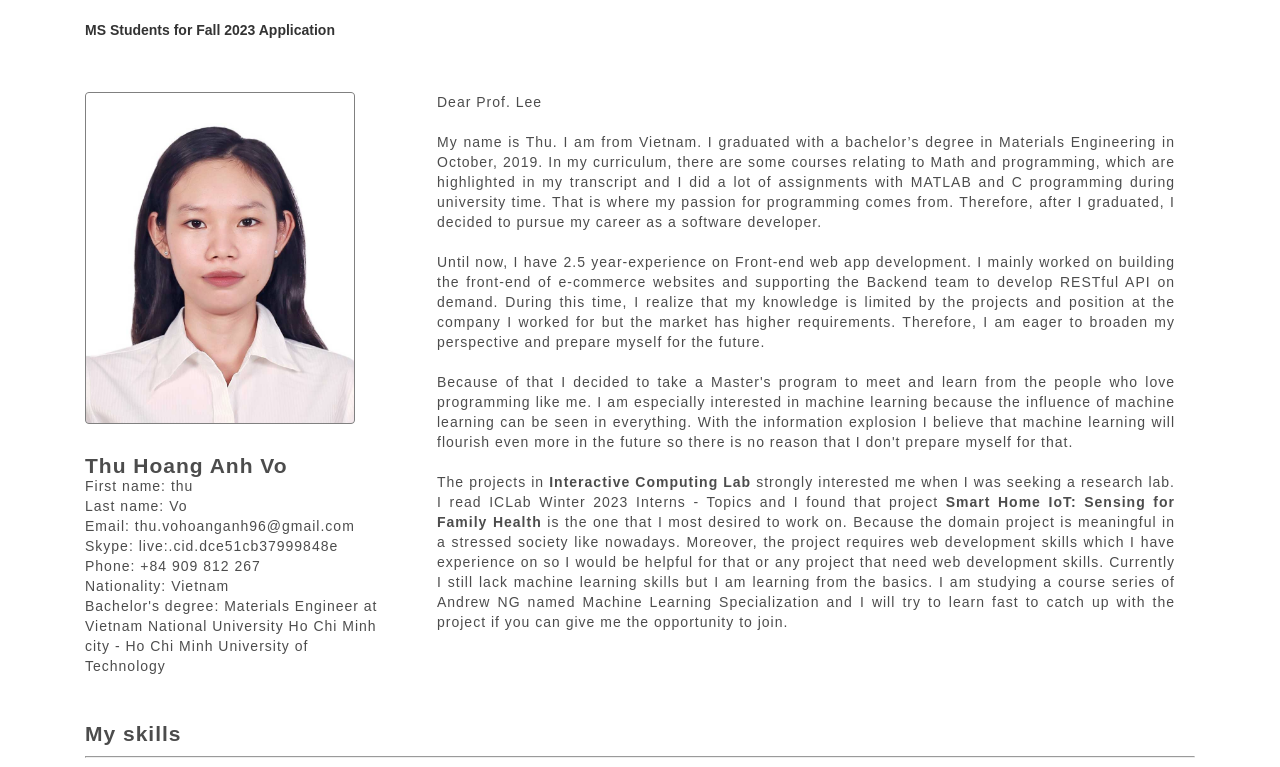
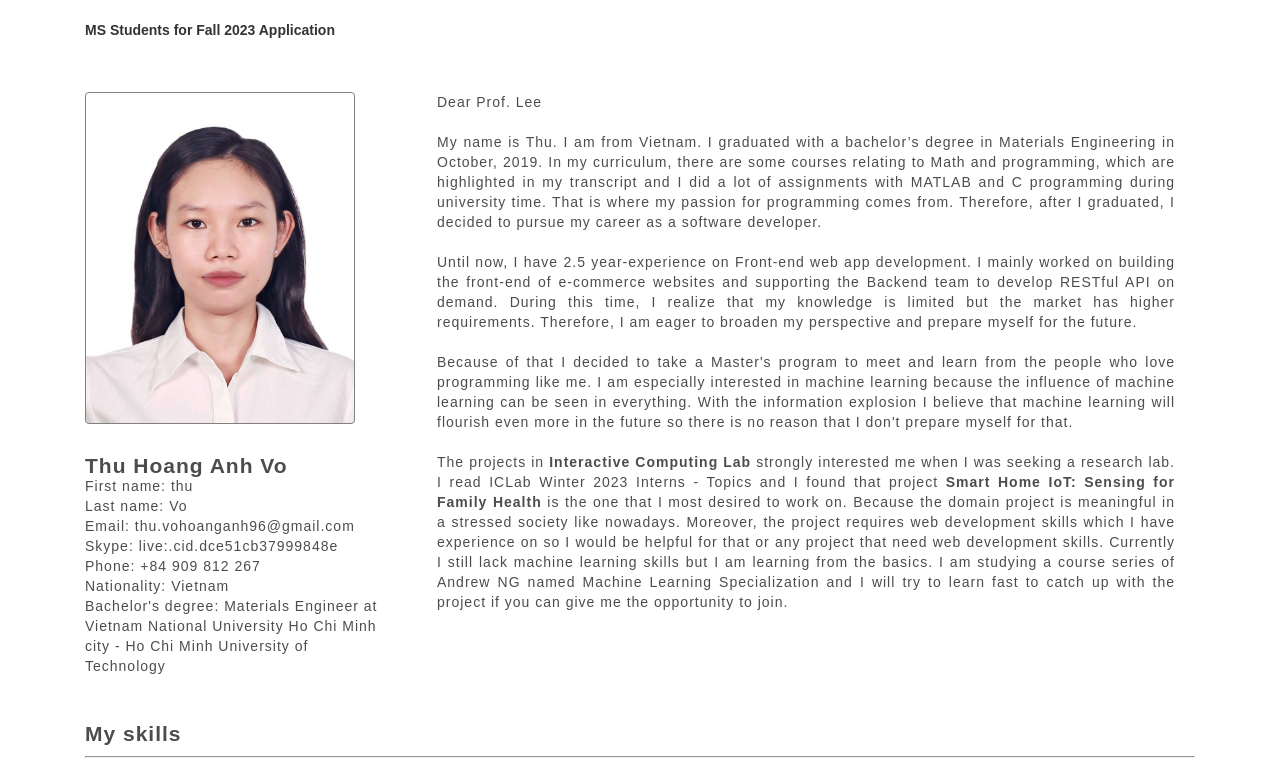
Before and after one commit to anhthuvo/resume, a plain HTML site: page index.html in a window 1280 px wide. Shown: the top 767 px of the page. Drawn offline with nearby package versions, Linux system fonts and the light colour scheme; a web font is replaced by a local one.

Commit message:
Edit text

```diff
--- a/index.html
+++ b/index.html
@@ -57,8 +57,7 @@
             Until now, I have 2.5 year-experience on Front-end web app
             development. I mainly worked on building the front-end of e-commerce
             websites and supporting the Backend team to develop RESTful API on
-            demand. During this time, I realize that my knowledge is limited by
-            the projects and position at the company I worked for but the market
+            demand. During this time, I realize that my knowledge is limited but the market
             has higher requirements. Therefore, I am eager to broaden my
             perspective and prepare myself for the future.
           </p>
```
